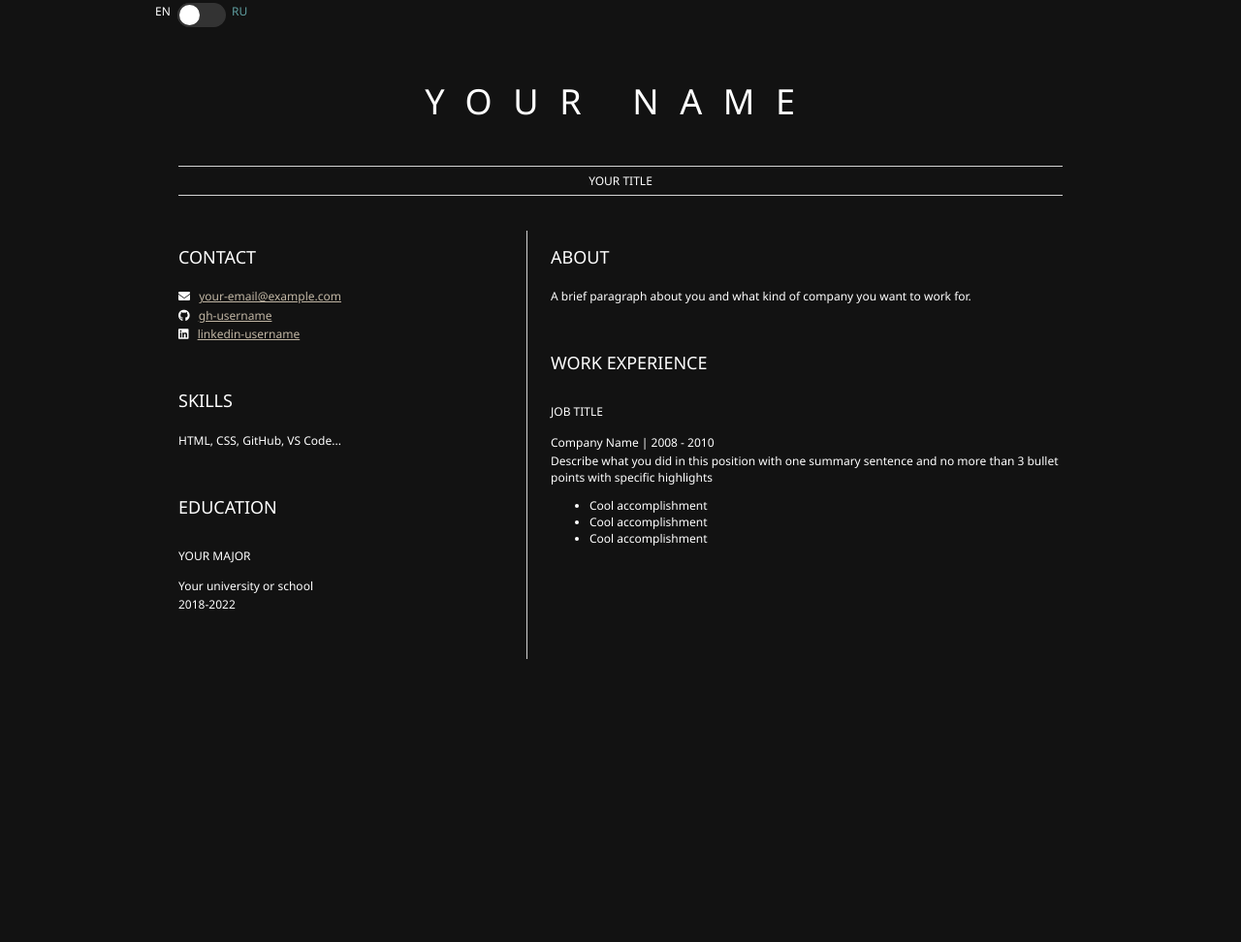
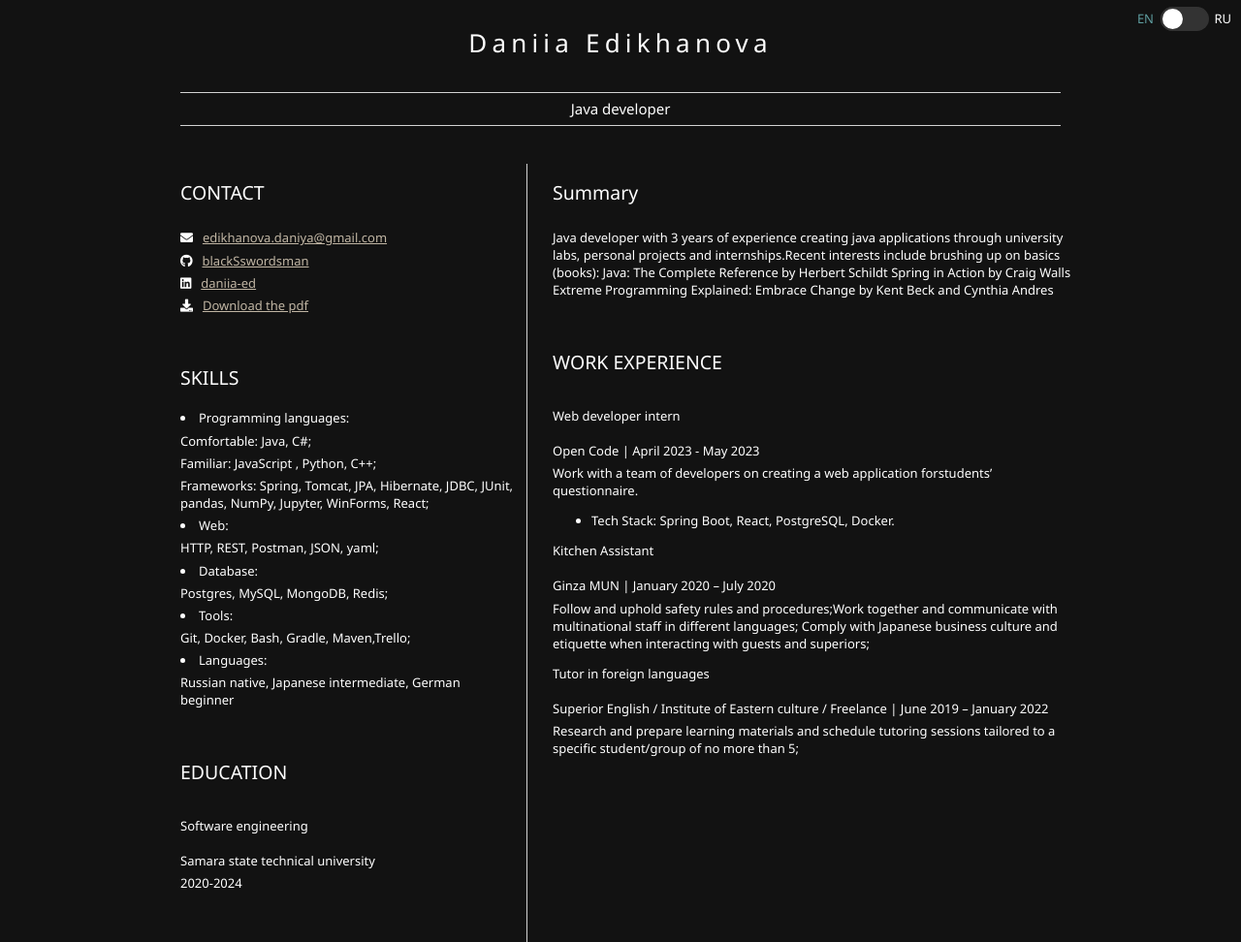
Before and after one commit to blackSswordsman/resume, a plain HTML site: page index.html in a window 1280 px wide. Shown: the whole page at 97% size. Before the commit the page ends 800 px from the top, so only its background shows below. Drawn offline with Linux system fonts and the light colour scheme.

Commit message:
final version

```diff
--- a/index.html
+++ b/index.html
@@ -1,27 +1,25 @@
 <html>
 	<head>
 		<link href="style.css" rel="stylesheet">
-		<title>Your name resume</title>
+		<title>Daniia resume</title>
         <link rel="stylesheet" href="https://cdnjs.cloudflare.com/ajax/libs/font-awesome/5.15.4/css/all.min.css">
 		<style>
-			a[href^="mailto:"] ,[href^="github.com/"],[href^="linkedin.com/"]{
+			a[href^="mailto:"] ,[href^="https://github.com/blackSswordsman"],[href^="https://www.linkedin.com/in/daniia-ed/"],[href^="static/CV.pdf"],[href^="static/cv_ru.pdf"]{
 				color:#C1B6A4;
 			}
 		</style>
 	</head>
 	<body>
 	 <div class="container">
-		<!-- <div class="switcher"> -->
 			<span class="en">EN</span>
 			<input type="checkbox" class="check">
 			<span class="ru">RU</span>
-		<!-- </div>		 -->
 		<div class="content contentEnglish">
 			<header id="header">
 				<!-- resume header with your name and title -->
-				<h1>YOUR NAME</h1>
+				<h1>Daniia Edikhanova</h1>
 				<hr>
-				YOUR TITLE
+				<p class="dev">Java developer</p>
 				<hr>
 			</header>
 			<main>
@@ -31,55 +29,88 @@
 						<!-- contact info including social media -->
 						<p>
 							<i class="fa fa-envelope" aria-hidden="true"></i>
-							<a href="mailto:your-email@example.com">your-email@example.com</a>
+							<a href="mailto:your-email@example.com">edikhanova.daniya@gmail.com</a>
 						</p>
 						<p>
 							<i class="fab fa-github" aria-hidden="true"></i>
-							<a href="github.com/gh-username">gh-username</a>
+							<a href="https://github.com/blackSswordsman">blackSswordsman</a>
 						</p>
 						<p>
 							<i class="fab fa-linkedin" aria-hidden="true"></i>
-							<a href="linkedin.com/linkedin-username">linkedin-username</a>
+							<a href="https://www.linkedin.com/in/daniia-ed/">daniia-ed</a>
+						</p>
+						<p>
+							<i class="fa fa-download" aria-hidden="true"></i>
+							<a href="static/CV.pdf" download="Daniia_CV">Download the pdf</a>
 						</p>
 					</section>
 					<section>
 						<h2>SKILLS</h2>
+						<li>Programming languages:</li>
 						<!-- your skills -->
-						<p>HTML, CSS, GitHub, VS Code...</p>
+						<p>Comfortable: Java, C#;</p>
+						<p>Familiar: JavaScript , Python, C++;</p>
+						<p>Frameworks: Spring, Tomcat, JPA, Hibernate, JDBC, JUnit, pandas, NumPy, Jupyter, WinForms, React;</p>
+						<li>Web:</li>
+						<p>HTTP, REST, Postman, JSON, yaml;</p>
+						<li>Database:</li>
+						<p>Postgres, MySQL, MongoDB, Redis;</p>
+						<li>Tools:</li>
+						<p>Git, Docker, Bash, Gradle, Maven,Trello;</p>
+						<li>Languages:</li>
+						<p>Russian native, Japanese intermediate, German beginner</p>
+
 					</section>
 					<section>
 						<h2>EDUCATION</h2>
 						<!-- your education -->
-						<h3>YOUR MAJOR</h3>
+						<h3>Software engineering</h3>
 						<p>
-							Your university or school
+							Samara state technical university
 						</p>
 						<p>
-							2018-2022
+							2020-2024
 						</p>
 					</section>
 				</article>
 				<article id="mainRight">
 					<section>
-						<h2>ABOUT</h2>
+						<h2>Summary</h2>
 						<!-- about you -->
-						<p>A brief paragraph about you and what kind of company you want to work for.</p>
+						<p>Java developer with 3 years of experience creating java applications through university labs, personal projects and internships.Recent interests include brushing up on basics (books):
+							Java: The Complete Reference by Herbert Schildt
+							Spring in Action by Craig Walls
+							Extreme Programming Explained: Embrace Change by Kent Beck and Cynthia Andres
+						 </p>
 					</section>
 					<section>
 						<h2>WORK EXPERIENCE</h2>
 						<!-- your work experience -->
-						<h3>JOB TITLE</h3>
+						<h3>Web developer intern</h3>
 						<p>
-								Company Name | 2008 - 2010
+							Open Code | April 2023 - May 2023
 						</p>
 						<p>
-								Describe what you did in this position with one summary sentence and no more than 3 bullet points with specific highlights
+							Work with a team of developers on creating a web application forstudents’ questionnaire.
 						</p>
 						<ul>
-								<li>Cool accomplishment</li>
-								<li>Cool accomplishment</li>
-								<li>Cool accomplishment</li>
+								<li>Tech Stack: Spring Boot, React, PostgreSQL, Docker.</li>
 						</ul>
+						<h3>Kitchen Assistant</h3>
+						<p>
+							Ginza MUN | January 2020 – July 2020
+						</p>
+						<p>
+							Follow and uphold safety rules and procedures;Work together and communicate with multinational staff in different languages; Comply with Japanese business culture and etiquette when interacting with guests and superiors;
+						</p>
+						<h3>Tutor in foreign languages</h3>
+						<p>
+							Superior English / Institute of Eastern culture / Freelance | June 2019 – January 2022
+						</p>
+						<p>
+							Research and prepare learning materials and schedule tutoring sessions tailored to a specific student/group of no more than 5;
+						</p>
+
 					</section>
 				</article>
 			</main>
@@ -87,67 +118,106 @@
 		<div class="content contentRussian">
 			<header id="header">
 				<!-- resume header with your name and title -->
-				<h1>ИМЯ</h1>
+				<h1>Едиханова Дания</h1>
 				<hr>
-				YOUR TITLE
+				<p class="dev">Java разработчик</p>
 				<hr>
 			</header>
 			<main>
 				<article id="mainLeft">
 					<section>
-						<h2>CONTACT</h2>
+						<h2>Контакты</h2>
 						<!-- contact info including social media -->
 						<p>
 							<i class="fa fa-envelope" aria-hidden="true"></i>
-							<a href="mailto:your-email@example.com">your-email@example.com</a>
+							<a href="mailto:your-email@example.com">edikhanova.daniya@gmail.com</a>
 						</p>
 						<p>
 							<i class="fab fa-github" aria-hidden="true"></i>
-							<a href="github.com/gh-username">gh-username</a>
+							<a href="https://github.com/blackSswordsman">blackSswordsman</a>
 						</p>
 						<p>
 							<i class="fab fa-linkedin" aria-hidden="true"></i>
-							<a href="linkedin.com/linkedin-username">linkedin-username</a>
+							<a href="https://www.linkedin.com/in/daniia-ed/">daniia-ed</a>
+						</p>
+						<p>
+							<i class="fa fa-download" aria-hidden="true"></i>
+							<a href="static/cv_ru.pdf" download="Daniia_CV">Скачать pdf</a>
 						</p>
 					</section>
 					<section>
-						<h2>SKILLS</h2>
+						<h2>Навыки</h2>
 						<!-- your skills -->
-						<p>HTML, CSS, GitHub, VS Code...</p>
+						<p>Языки программирования</p>
+						<p>Уверенное знание: Java, C#;</p>
+						<p>Знакома с: JavaScript , Python, C++;</p>
+						<p>Frameworks: Spring, Tomcat, JPA, Hibernate, JDBC, JUnit, pandas, NumPy, Jupyter, WinForms, React;</p>
+						<p>Web</p>
+						<p> HTTP, REST, Postman, JSON, yaml;</p>
+						<p>Database </p>
+						<p>Postgres, MySQL, MongoDB, Redis;</p>
+						<p>Tools</p>
+						<p>Git, Docker, Bash, Gradle, Maven,Trello;</p>
+						<p>Иностранные языки</p>
+						<p>English advanced, Japanese intermediate, German beginner;</p>
 					</section>
 					<section>
-						<h2>EDUCATION</h2>
+						<h2>Образование</h2>
 						<!-- your education -->
-						<h3>YOUR MAJOR</h3>
+						<h3>Студент 4-го курса очной формы обучения,
+							направление: программная инженерия</h3>
 						<p>
-							Your university or school
+							Самарский государственный технический университет
 						</p>
 						<p>
-							2018-2022
+							2020-2024
 						</p>
 					</section>
 				</article>
 				<article id="mainRight">
 					<section>
-						<h2>ABOUT</h2>
+						<h2>О себе</h2>
 						<!-- about you -->
-						<p>A brief paragraph about you and what kind of company you want to work for.</p>
+						<p>Разработчик Java с опытом создания приложений на Java на университетских лабораторных, личных проектах и стажировках. Недавние увлечения включают углебление знаний по основам (книги):
+
+							"Java: Полное руководство" Херберта Шилдта
+							"Spring в действии" Крейга Уоллса
+							"Экстремальное программирование" Кента Бека </p>
 					</section>
 					<section>
-						<h2>WORK EXPERIENCE</h2>
+						<h2>Опыт работы</h2>
 						<!-- your work experience -->
-						<h3>JOB TITLE</h3>
+						<h3>Стажер веб-разработчик</h3>
 						<p>
-								Company Name | 2008 - 2010
+							Открытый Код | Самара, Россия Апрель 2023 – Май 2023
 						</p>
 						<p>
-								Describe what you did in this position with one summary sentence and no more than 3 bullet points with specific highlights
+							Работа в команде разработчиков по созданию приложения для
+							анкетирования студентов.
+							Tech Stack: Spring Boot, React, PostgreSQL, Docker
 						</p>
-						<ul>
+						<!-- <ul>
 								<li>Cool accomplishment</li>
 								<li>Cool accomplishment</li>
 								<li>Cool accomplishment</li>
-						</ul>
+						</ul> -->
+						<h3>Ассистент повара</h3>
+						<p>
+							Ginza MUN | Токио, Япония Январь 2020 – Июль 2020
+						</p>
+						<p> Работа в интернациональной среде с командой, говорящей на
+							нескольких языках;
+							Следовала и выполняла правила японского этикета при
+							взаимодействии с коллегами и клиентами;
+						</p>
+						<h3>Репетитор иностранных языков</h3>
+						<p>
+							Superior English Институт Восточной культуры /Фриланс | Токио, Япония / Самара, Россия
+							Июнь 2019 – Январь 2022
+						</p>
+						<p> Исследование и подготовка учебных материалов, составление
+							расписания как для группы студентов не больше 5;
+						</p>
 					</section>
 				</article>
 			</main>
--- a/style.css
+++ b/style.css
@@ -1,10 +1,3 @@
-
-/* .switcher{
-    position:absolute;
-    padding: 10px;
-    top: 0;
-    right: 0;
-} */
 .container .content{
     display: none;
 }
@@ -12,7 +5,9 @@
     display: block;
 }
 .check{
-    position: relative;
+    position: absolute;
+    right:30px;
+    top:4px;
     width: 50px;
 }
 .check:before{
@@ -50,19 +45,33 @@
 }
 body {
     font-family: 'Segoe UI', Tahoma, Geneva, Verdana, sans-serif;
-    font-size: 12px;
+    font-size: 13px;
     max-width: 960px;
     margin: auto;
     background-color: #121212;
     color: #ffffff;
-    overflow: hidden;
+    overflow:auto;
+}
+.en{
+    position:absolute;
+    padding: 10px;
+    top: 0;
+    right: 80px;
+    color: #5F9EA0;
 }
 .ru{
-    color: #5F9EA0;
+    position:absolute;
+    padding: 10px;
+    top: 0;
+    right: 0;
+}
+.pdf{
+    position: relative;
+    top: 50px;
 }
 h1 {
-    font-size: 3em;
-    letter-spacing: .6em;
+    font-size: 2em;
+    letter-spacing: .2em;
     padding-top: 1em;
     padding-bottom: 1em;
 }
@@ -96,13 +105,16 @@ i {
 }
 
 p {
-    margin: .2em auto
+    margin: .4em auto
 }
 
 hr {
     border: none;
     background-color: lightgray;
     height: 1px;
+}
+.dev{
+    font-size: 15px;
 }
 
 h1, h2, h3 {
```
Also changed, not shown: 2 other files.
